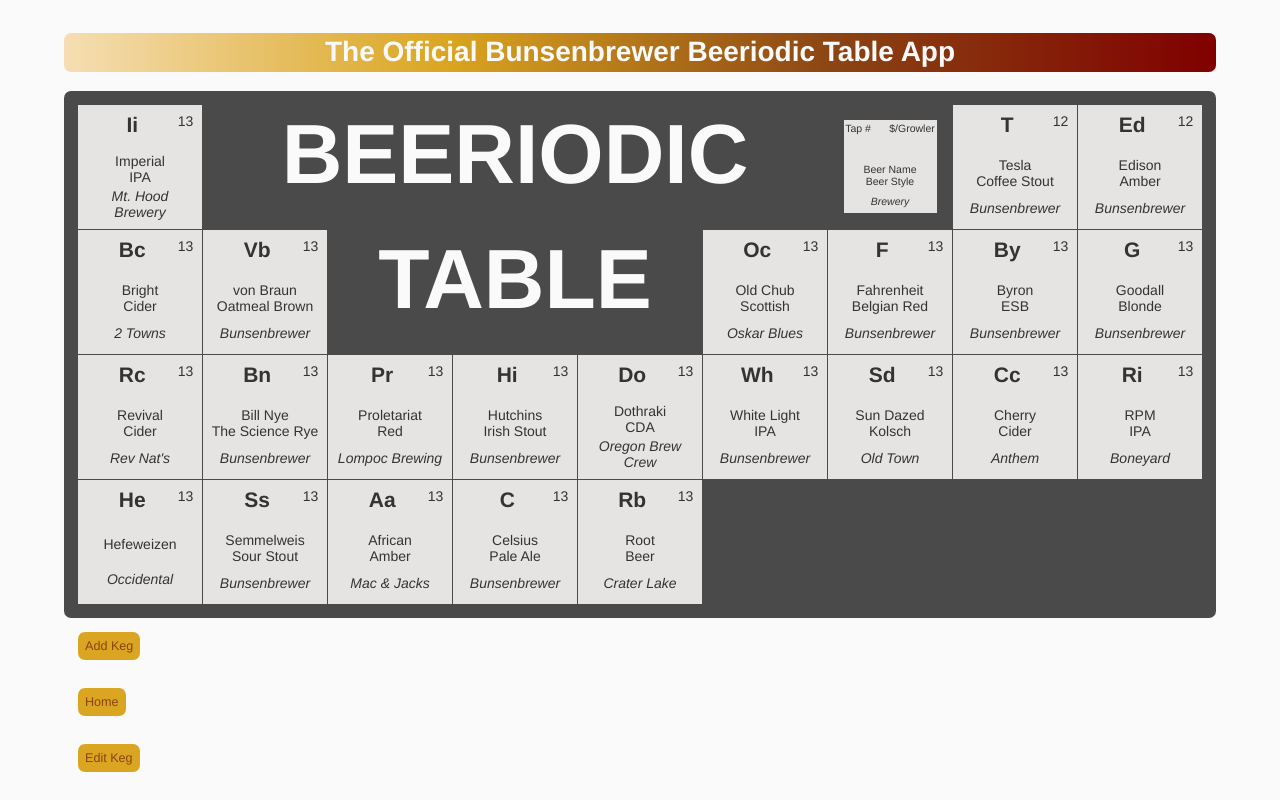
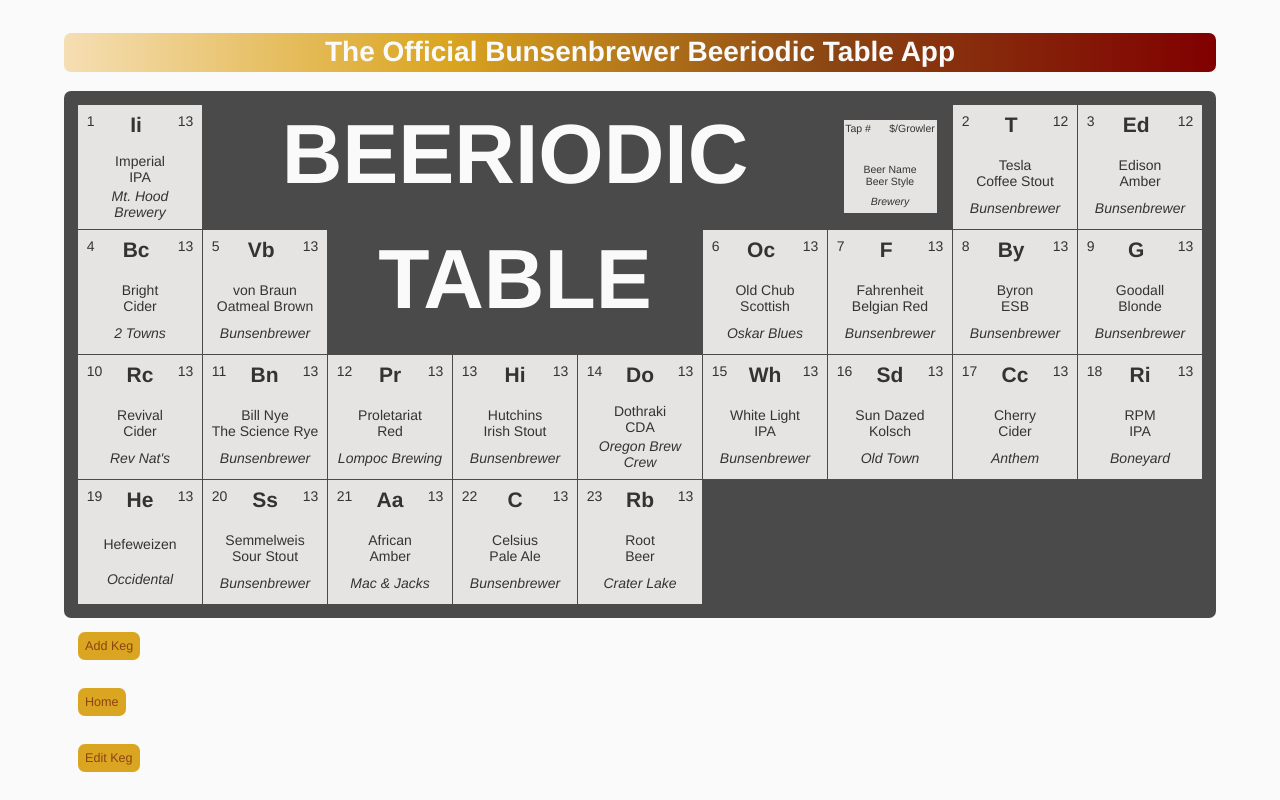
Before and after one commit to gearjosh/beeriodic-table, a React app: page / in a window 1280 px wide. Built offline with nearby package versions, Linux system fonts and the light colour scheme.

Commit message:
fix linter errors, confirm tap selector click functionality

```diff
--- a/src/components/App.jsx
+++ b/src/components/App.jsx
@@ -222,8 +222,8 @@ class App extends React.Component {
       },
       tapIdToEdit: null, //will be used in EditKegForm
       tapIdToPourFrom: null, //will be used to sell beers by clicking on their cells in the grid
-      handleBeeriodicCellSelection: this.handleBeeriodicCellSelection.bind(this)
     };
+    this.handleBeeriodicCellSelection = this.handleBeeriodicCellSelection.bind(this);
   }
 
   handleBeeriodicCellSelection(tapId) {
--- a/src/components/BeeriodicCell.jsx
+++ b/src/components/BeeriodicCell.jsx
@@ -4,7 +4,7 @@ import PropTypes from 'prop-types';
 function BeeriodicCell(props){
   return (
     <div className="beeriodic-cell"
-      onClick={() => {props.onBeeriodicCellSelection(props.tapId)}}>
+      onClick={() => {props.onBeeriodicCellSelection(props.tapId);}}>
       <style jsx>{`
         .beeriodic-cell {
           height: 124px;
@@ -54,7 +54,7 @@ function BeeriodicCell(props){
       `}</style>
       <div className="top-column">
         <div className="tap-number">
-          {props.tapNumber}
+          {props.tapId}
         </div>
         <div className="abbreviation">
           {props.abbreviation}
@@ -81,7 +81,7 @@ function BeeriodicCell(props){
 }
 
 BeeriodicCell.propTypes = {
-  tapNumber: PropTypes.string,
+  tapId: PropTypes.string,
   abbreviation: PropTypes.string,
   growlerPrice: PropTypes.string,
   beerName: PropTypes.string,
```
Also changed, not shown: src/components/BeeriodicGrid.jsx (indentation only).
